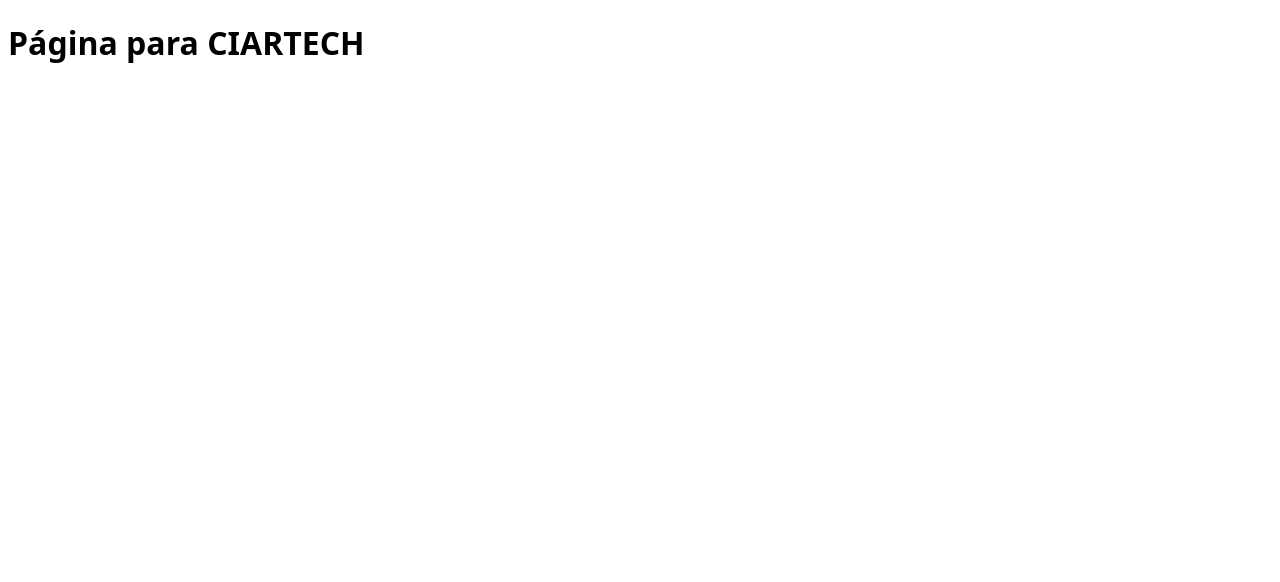
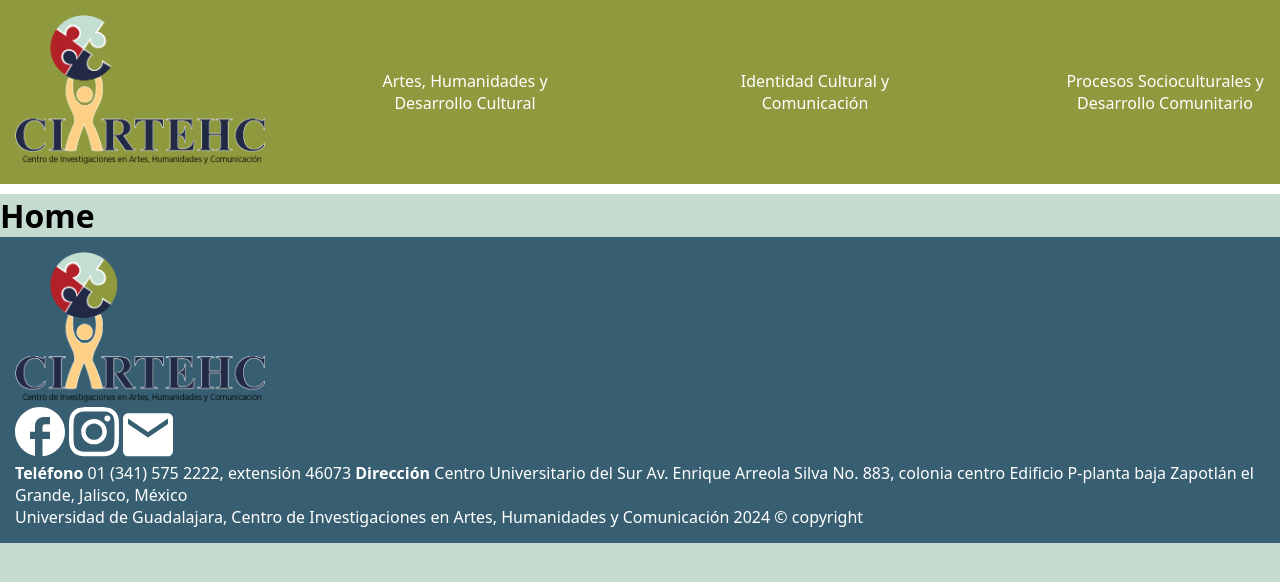
Before and after one commit to carlosjimenezh/CIARTEHC, an Astro site: page / in a window 1280 px wide. Built offline with nearby package versions, Linux system fonts and the light colour scheme; Astro itself is replaced by a stand-in of ours.

Commit message:
-Agregar libreria Swiperjs -Crear componentes para header y footer -Agregar estilos a header

```diff
--- a/package.json
+++ b/package.json
@@ -12,6 +12,7 @@
   "dependencies": {
     "@astrojs/check": "^0.4.1",
     "astro": "^4.2.4",
+    "swiper": "^11.0.5",
     "typescript": "^5.3.3"
   },
   "devDependencies": {
--- /dev/null
+++ b/src/components/Footer.astro
@@ -0,0 +1,27 @@
+---
+
+---
+
+<footer>
+    <div>
+        <img class="logo" src="logo.png" alt="">
+        <div class="social-wrapper">
+            <img src="fb.svg" alt="">
+            <img src="ig.svg" alt="">
+            <img src="mail.svg" alt="">
+        </div>
+        <article>
+            <strong>Teléfono</strong>
+            01 (341) 575 2222, extensión 46073
+            <strong>Dirección</strong>
+            Centro Universitario del Sur
+            Av. Enrique Arreola Silva No. 883, colonia centro
+            Edificio P-planta baja
+            Zapotlán el Grande, Jalisco, México
+        </article>
+    </div>
+    <div class="copy">
+        Universidad de Guadalajara, Centro de Investigaciones en Artes, Humanidades y Comunicación
+        2024 &copy; copyright
+    </div>
+</footer>
--- /dev/null
+++ b/src/components/Header.astro
@@ -0,0 +1,14 @@
+---
+
+---
+
+<header>
+    <nav>
+        <a href="/">
+            <img class="logo" src="logo.png" alt="">
+        </a>
+        <a href="">Artes, Humanidades y Desarrollo Cultural</a>
+        <a href="">Identidad Cultural y Comunicación</a>
+        <a href="">Procesos Socioculturales y Desarrollo Comunitario</a>
+    </nav>
+</header>
--- /dev/null
+++ b/src/components/Home.astro
@@ -0,0 +1,8 @@
+---
+import Header from "./Header.astro"
+import Footer from "./Footer.astro"
+---
+
+<Header/>
+<h1>Home</h1>
+<Footer />
--- a/src/layouts/Layout.astro
+++ b/src/layouts/Layout.astro
@@ -1,4 +1,5 @@
 ---
+import '../styles/global.css'
 interface Props {
 	title: string;
 }
@@ -7,7 +8,7 @@
 ---
 
 <!doctype html>
-<html lang="en">
+<html lang="es">
 	<head>
 		<meta charset="UTF-8" />
 		<meta name="description" content="Astro description" />
@@ -20,19 +21,3 @@
 		<slot />
 	</body>
 </html>
-<style is:global>
-	:root {
-		--accent: 136, 58, 234;
-		--accent-light: 224, 204, 250;
-		--accent-dark: 49, 10, 101;
-		--accent-gradient: linear-gradient(
-			45deg,
-			rgb(var(--accent)),
-			rgb(var(--accent-light)) 30%,
-			white 60%
-		);
-	}
-	html {
-		font-family: system-ui, sans-serif;
-	}
-</style>
--- a/src/pages/index.astro
+++ b/src/pages/index.astro
@@ -1,9 +1,8 @@
 ---
 import Layout from '../layouts/Layout.astro';
+import Home from '../components/Home.astro';
 ---
 
 <Layout title="CIARTEHC">
-	<main>
-		<h1>Página para CIARTECH</h1>
-	</main>
+	<Home/>
 </Layout>
--- /dev/null
+++ b/src/styles/global.css
@@ -0,0 +1,60 @@
+:root {
+    --background-color: #C6DBD0;
+    --text-hover-color: #C2DED1;
+    --text-color: #333;
+    --header-color: #8F993E;
+    --footer-color: #385F71;
+}
+
+* {
+    margin: 0;
+    padding: 0;
+    box-sizing: border-box;
+    font-family: system-ui, sans-serif;
+}
+
+body {
+    background-color: var(--background-color);
+}
+
+a {
+    text-decoration: none;
+}
+
+
+header {
+    background-color: var(--header-color);
+    border-bottom: 10px solid white;
+    padding: 15px;
+}
+
+header nav {
+    display: flex;
+    align-items: center;
+    justify-content: space-between;
+    gap: 10px;
+}
+
+header nav a {
+    color: white;
+    text-align: center;
+    width: 200px;
+}
+
+header nav a:hover {
+    color: var(--text-hover-color)
+}
+
+footer {
+    background-color: var(--footer-color);
+    color: white;
+    padding: 15px;
+}
+
+footer .social-wrapper img {
+    width: 50px;
+}
+
+.logo {
+    width: 250px;
+}
```
Also changed, not shown: public/fb.svg (added), public/ig.svg (added), public/logo.png (added), public/mail.svg (added), src/styles/home.css (added), 1 other file.
